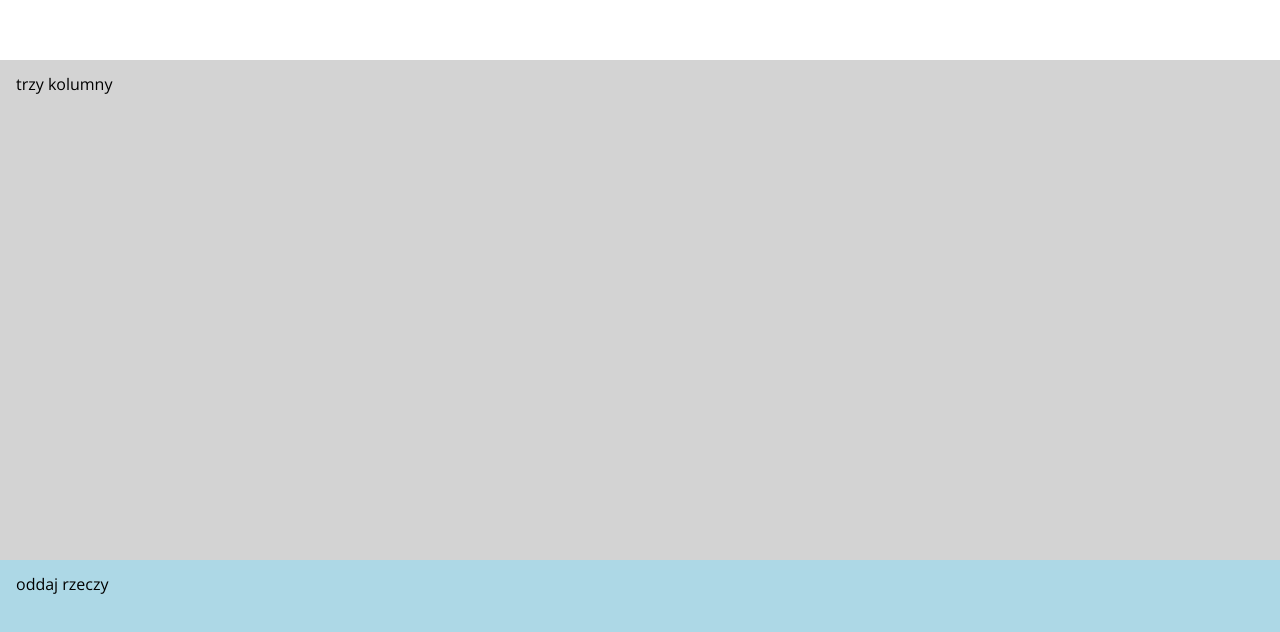
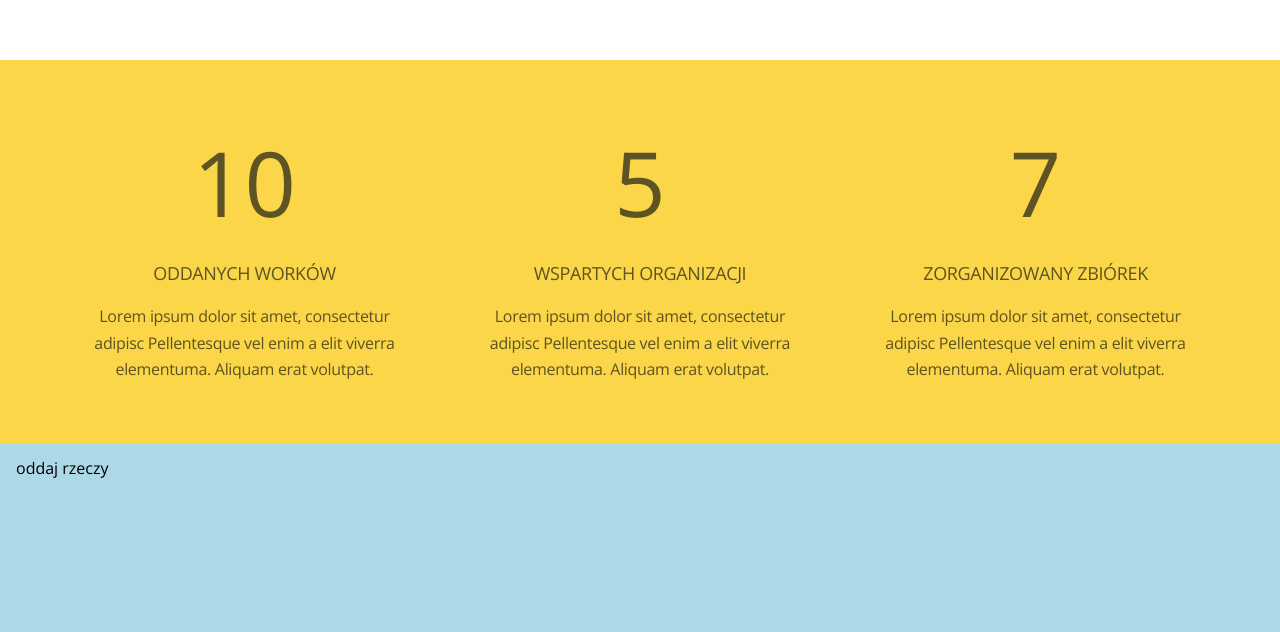
Before and after one commit to karolina-rachuta/Donate_items, a React (Vite) app: page / in a window 1280 px wide. Shown: the part 740-1372 px from the top of the page. Built offline with nearby package versions, Linux system fonts and the light colour scheme.

Commit message:
Three columns section layout and styles finished

```diff
--- a/src/App.jsx
+++ b/src/App.jsx
@@ -13,9 +13,9 @@ function App() {
         <>
             <BrowserRouter>
                 <Routes>
-                    <Route path="/" element={<Home/>}/>
+                    <Route path="/" element={<Home />}/>
                     <Route path="/oddaj-rzeczy" element={<Oddaj/>}/>
-                    <Route path="/logowanie" element={<Login/>}/>
+                    <Route path="/logowanie" element={<Login />}/>
                     <Route path="/rejestracja" element={<Register/>}/>
                     <Route path="/wylogowano" element={<LogOut/>}/>
                 </Routes>
--- a/src/components/Home.jsx
+++ b/src/components/Home.jsx
@@ -5,6 +5,7 @@ import OddajRzeczy from "./OddajRzeczy.jsx";
 import Organizations from "./Organizations.jsx";
 import Contact from "./Contact.jsx";
 
+// eslint-disable-next-line react/prop-types
 const Home = () => {
     return (
         <>
--- a/src/components/HomeHeader.jsx
+++ b/src/components/HomeHeader.jsx
@@ -5,7 +5,7 @@ import Hero from "./Hero.jsx";
 const HomeHeader = () => {
     return (
         <header className="container header__container" id="header">
-            <Navigation/>
+            <Navigation />
             <Hero/>
         </header>
     )
--- a/src/components/HomeThreeColumns.jsx
+++ b/src/components/HomeThreeColumns.jsx
@@ -1,8 +1,26 @@
 const HomeThreeColumns = () => {
     return (
-        <div className="container" id="threeColumns" style={{height:"500px", backgroundColor:"lightgrey"}}>
-            <h1>trzy kolumny</h1>
-
+        <div className="container container__threeColumns" id="threeColumns">
+            <div className="container__columns">
+                <div className="box__column">
+                    <p className="title">10</p>
+                    <p className="subtitle">ODDANYCH WORKÓW</p>
+                    <p className="text"> Lorem ipsum dolor sit amet, consectetur adipisc Pellentesque vel enim a elit viverra elementuma.
+                        Aliquam erat volutpat.</p>
+                </div>
+                <div className="box__column">
+                    <p className="title">5</p>
+                    <p className="subtitle">WSPARTYCH ORGANIZACJI</p>
+                    <p className="text"> Lorem ipsum dolor sit amet, consectetur adipisc Pellentesque vel enim a elit viverra elementuma.
+                        Aliquam erat volutpat.</p>
+                </div>
+                <div className="box__column">
+                    <p className="title">7</p>
+                    <p className="subtitle">ZORGANIZOWANY ZBIÓREK</p>
+                    <p className="text"> Lorem ipsum dolor sit amet, consectetur adipisc Pellentesque vel enim a elit viverra elementuma.
+                        Aliquam erat volutpat.</p>
+                </div>
+            </div>
         </div>
     )
 }
--- a/src/components/Login.jsx
+++ b/src/components/Login.jsx
@@ -3,6 +3,7 @@ import decoration from "../assets/Decoration.svg";
 import React, {useState} from "react";
 import {Link as RouterLink} from "react-router-dom";
 
+// eslint-disable-next-line react/prop-types
 const Login = () => {
     const [email, setEmail] = useState("");
     const [password, setPassword] = useState("");
--- a/src/components/Navigation.jsx
+++ b/src/components/Navigation.jsx
@@ -2,14 +2,13 @@ import React, {useState} from 'react';
 import {Link as RouterLink} from "react-router-dom";
 import {Link as ScrollLink} from "react-scroll";
 
-const Navigation = () => {
-    const [registered, setRegistered] = useState(false);
-    const [logged, setLogged] = useState(false);
+const Navigation = ({logged, setLogged, email}) => {
+
     return (
         <nav>
             <ul className="menu menu__login">
-                <li><RouterLink to="/logowanie">Zaloguj</RouterLink></li>
-                <li><RouterLink to="/rejestracja">Załóż konto</RouterLink></li>
+                <><li><RouterLink to="/logowanie">Zaloguj</RouterLink></li>
+                <li><RouterLink to="/rejestracja">Załóż konto</RouterLink></li></>
             </ul>
             <ul className="menu menu__home">
                 <li><RouterLink to="/">Start</RouterLink> </li>
--- a/src/components/Register.jsx
+++ b/src/components/Register.jsx
@@ -6,10 +6,10 @@ import {Link as RouterLink} from "react-router-dom";
 const Register = () => {
     const [email, setEmail] = useState("");
     const [password, setPassword] = useState("");
-    const [repeatedPassword, setReapeatPassword] = useState("")
+    const [repeatedPassword, setRepeatedPassword] = useState("")
     const [errorEmail, setErrorEmail] = useState("");
     const [errorPassword, setErrorPassword] = useState("");
-    const [errorRepeatedPassword, setRepeatedPassword] = useState("");
+    const [errorRepeatedPassword, setErrorRepeatedPassword] = useState("");
     const handleRegisterButton = () => {
         if (!email.includes("@")) {
             setErrorEmail("Email has a wrong format!");
@@ -18,7 +18,7 @@ const Register = () => {
             setErrorPassword("Password is too short!");
         }
         if (password !== repeatedPassword) {
-            setRepeatedPassword("Passwords do not match!")
+            setErrorRepeatedPassword("Passwords do not match!")
         }
     }
     return (
@@ -45,7 +45,7 @@ const Register = () => {
                             <div className="form__box">
                                 <label htmlFor="repeatedPassword">Confirm Password </label>
                                 <input type="password" id="repeatedPassword" value={repeatedPassword}
-                                       onChange={(e) => setReapeatPassword(e.target.value)} className={errorRepeatedPassword ? "error-input" : "correct-input"}/>
+                                       onChange={(e) => setRepeatedPassword(e.target.value)} className={errorRepeatedPassword ? "error-input" : "correct-input"}/>
                             </div>
                             {errorRepeatedPassword && <p className="error-message">{errorRepeatedPassword}</p>}
                         </div>
--- a/src/scss/components/_threeColumns.scss
+++ b/src/scss/components/_threeColumns.scss
@@ -0,0 +1,41 @@
+.container__threeColumns {
+  background-color: $secondary-color;
+  height: pxToRem(384);
+  display: flex;
+  justify-content: center;
+  align-items: center;
+
+  .container__columns {
+    display: flex;
+    justify-content: space-evenly;
+    align-items: center;
+    text-align: center;
+    color: $primary-color;
+    width: 100%;
+
+    .box__column {
+      display: flex;
+      flex-direction: column;
+      gap: pxToRem(20);
+      width: 100%;
+      max-width: pxToRem(334);
+      .title {
+        font-size: pxToRem(90);
+        line-height: 1.356;
+      }
+
+      .subtitle {
+        font-size: pxToRem(18);
+        line-height: 1.125;
+        letter-spacing: pxToRem(-0.36);
+      }
+
+      .text {
+        font-size: pxToRem(16);
+        line-height: 1.667;
+        letter-spacing: pxToRem(-0.32);
+      }
+    }
+  }
+
+}
```
